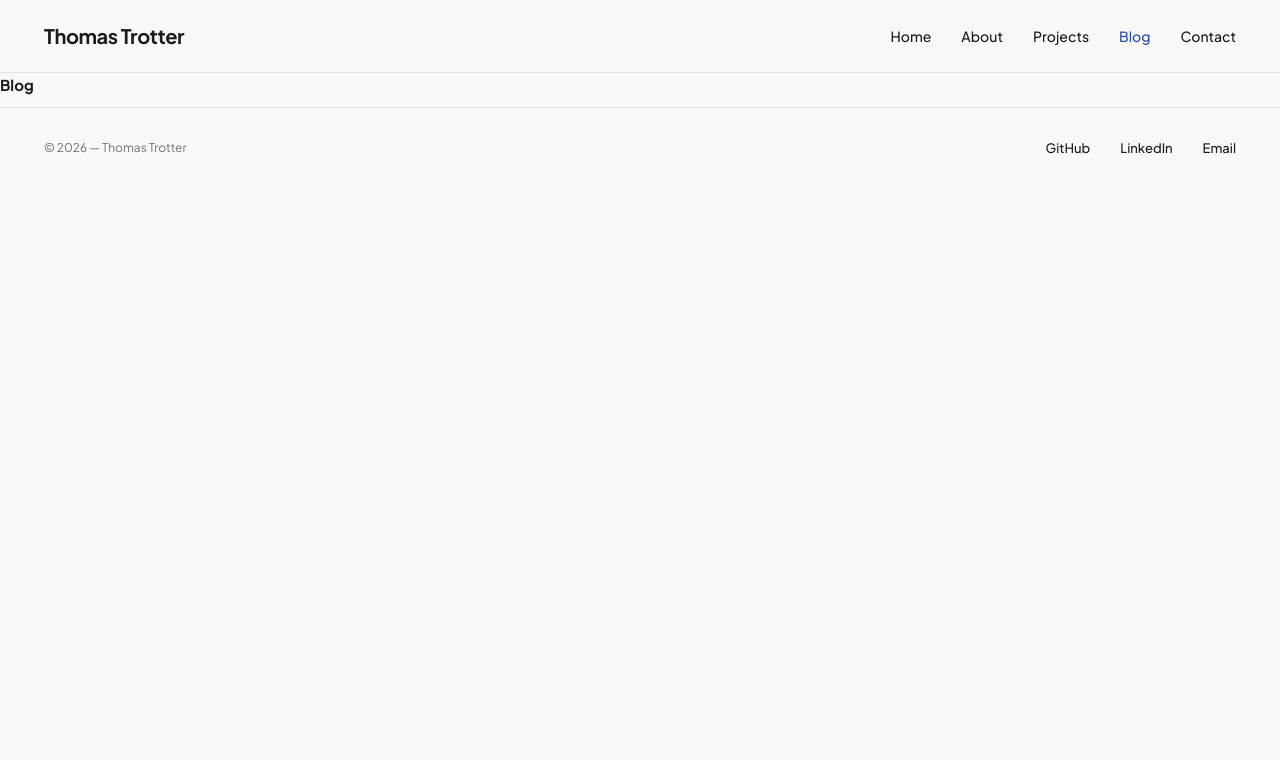
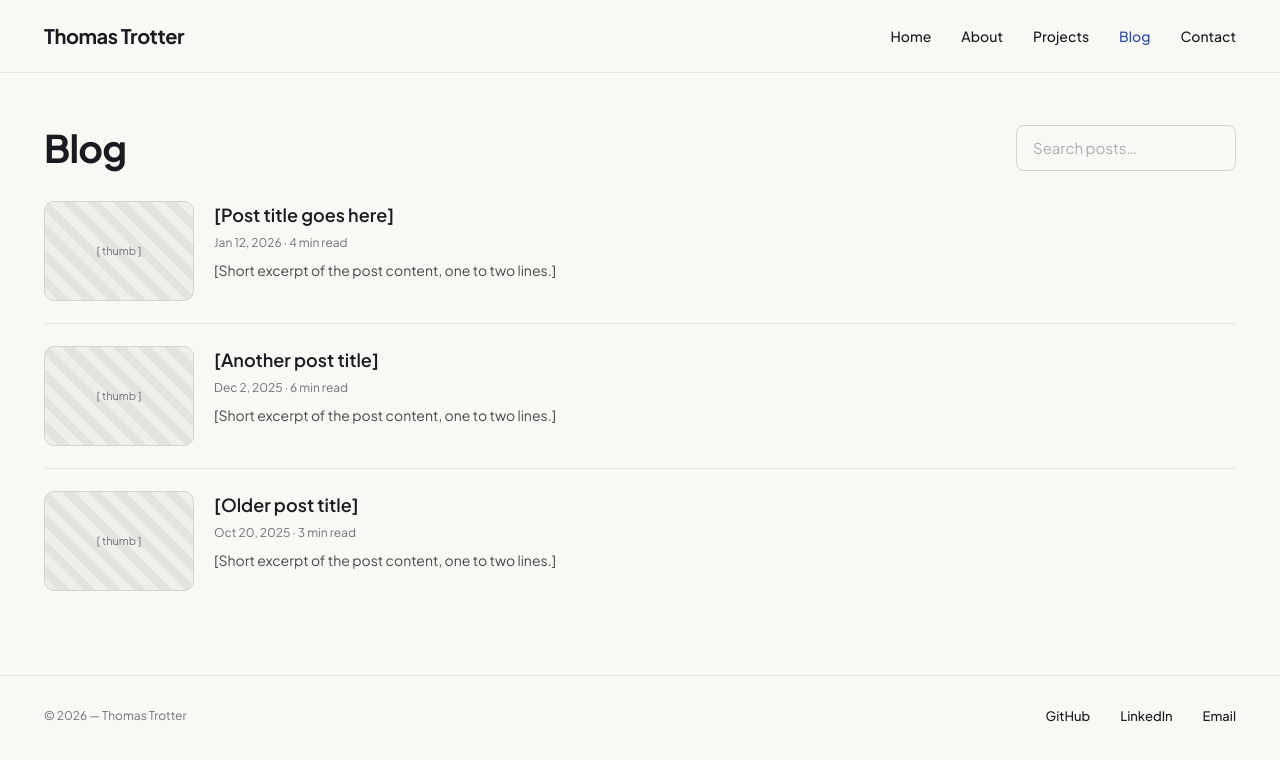
Before and after one commit to thomas-trotter/portfolio, a Next.js app: page /blog in a window 1280 px wide. Shown: the top 760 px of the page. Built offline with nearby package versions, Linux system fonts and the light colour scheme.

Commit message:
Update page.tsx

```diff
--- a/src/app/blog/page.tsx
+++ b/src/app/blog/page.tsx
@@ -1,11 +1,10 @@
 import PageLayout from "@/components/layout/page-layout";
+import BlogListSection from "@/components/sections/blog-list-section";
 
 export default function BlogPage() {
-    return (
-        <PageLayout>
-            <div>
-                <h1>Blog</h1>
-            </div>
-        </PageLayout>
-    )
+  return (
+    <PageLayout>
+      <BlogListSection />
+    </PageLayout>
+  );
 }
```
